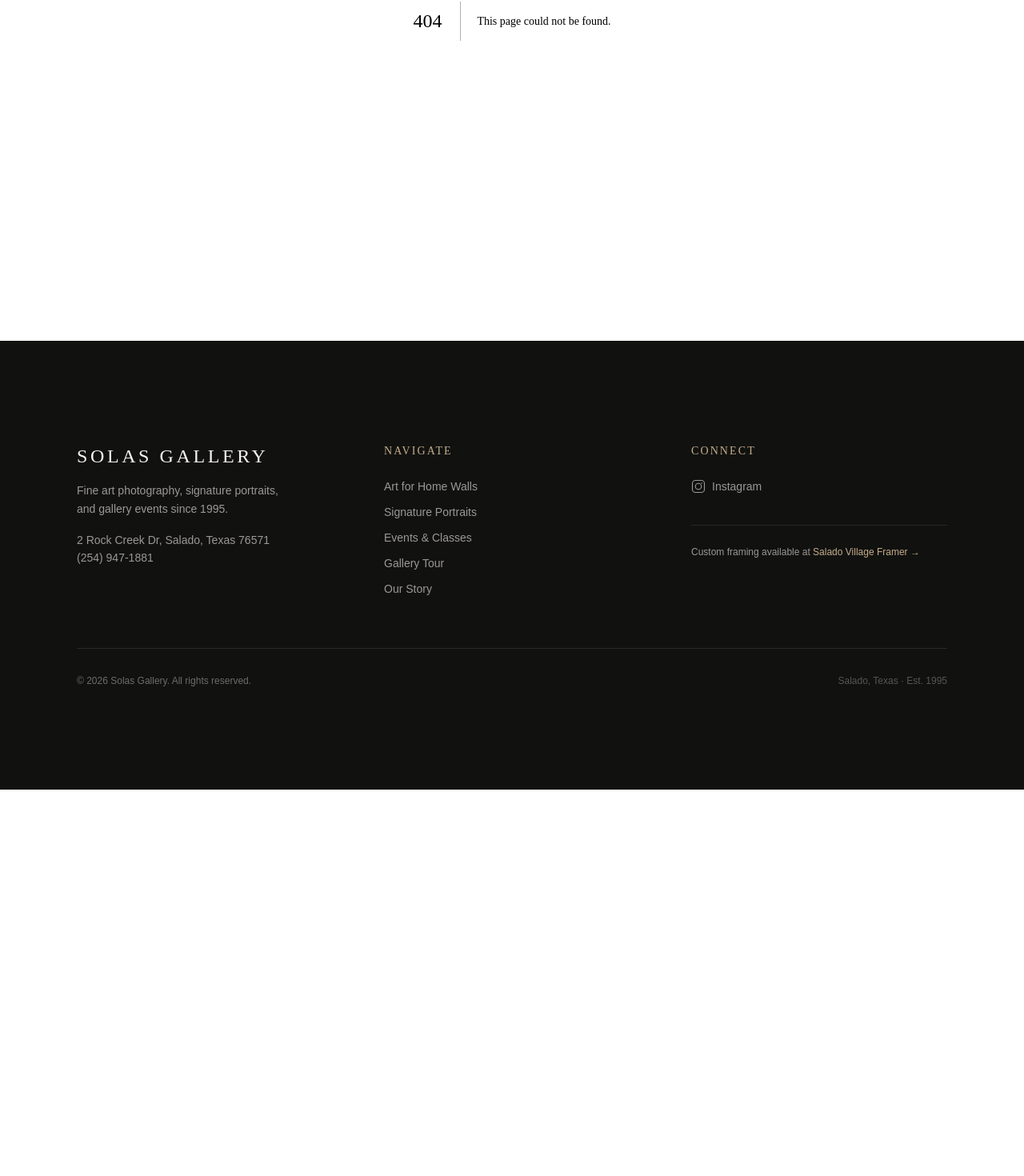
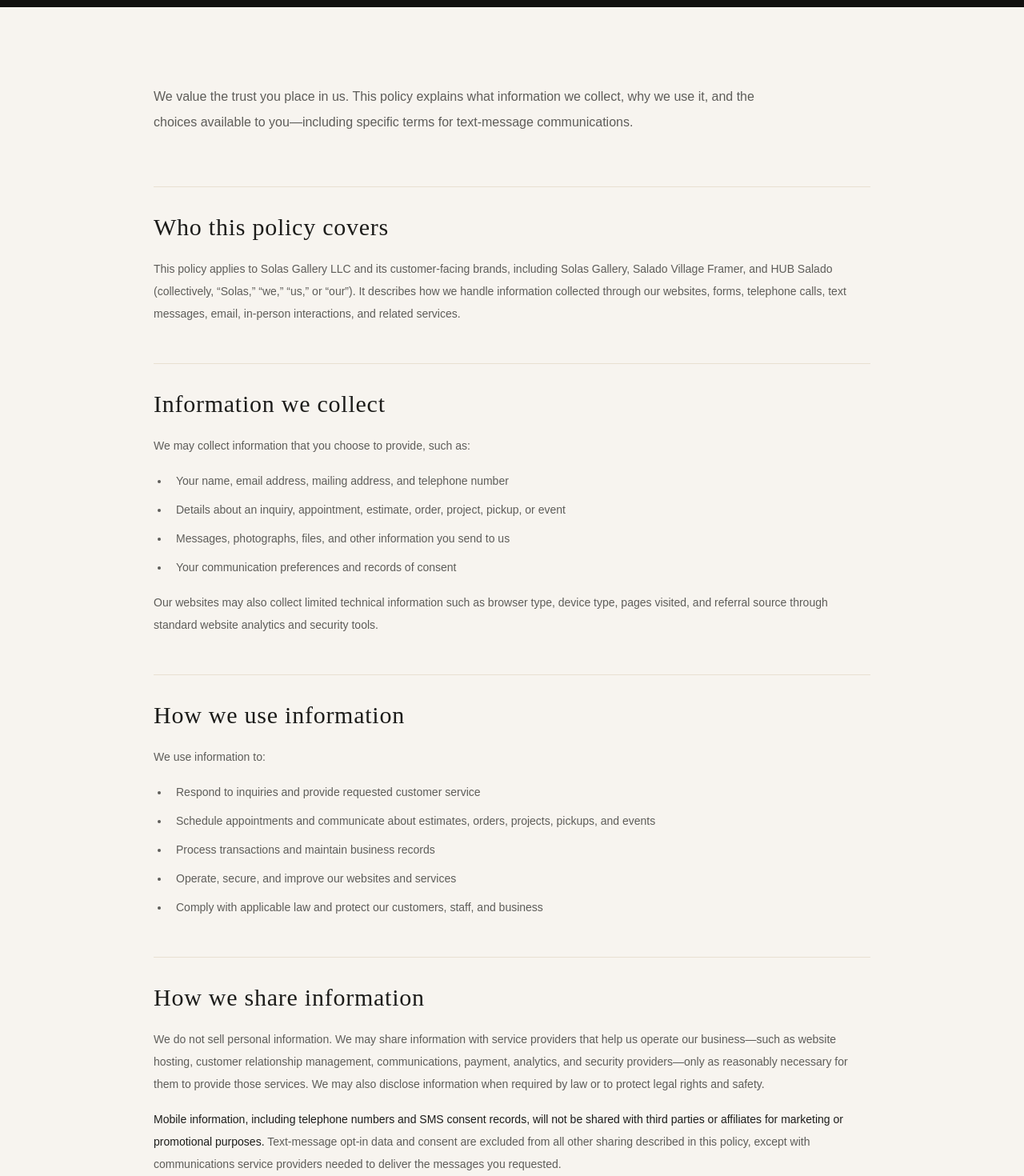
Before and after one commit to solasgallery/solas-gallery, a Next.js app: page /privacy in a window 1280 px wide. Before the commit this address had no page. Shown: the part 374-1844 px from the top of the page at 80% size. Before the commit the page ends 1361 px from the top, so only its background shows below. Built offline with nearby package versions, Linux system fonts and the light colour scheme.

Commit message:
Add privacy and SMS terms page

```diff
--- /dev/null
+++ b/src/app/privacy/page.tsx
@@ -0,0 +1,218 @@
+import type { Metadata } from 'next'
+
+export const metadata: Metadata = {
+  title: 'Privacy & SMS Terms',
+  description:
+    'Privacy policy and SMS terms for Solas Gallery LLC and its customer-facing brands.',
+  alternates: {
+    canonical: '/privacy',
+  },
+}
+
+const sections = [
+  {
+    title: 'Who this policy covers',
+    body: (
+      <p>
+        This policy applies to Solas Gallery LLC and its customer-facing brands,
+        including Solas Gallery, Salado Village Framer, and HUB Salado
+        (collectively, “Solas,” “we,” “us,” or “our”). It describes how we
+        handle information collected through our websites, forms, telephone
+        calls, text messages, email, in-person interactions, and related
+        services.
+      </p>
+    ),
+  },
+  {
+    title: 'Information we collect',
+    body: (
+      <>
+        <p>We may collect information that you choose to provide, such as:</p>
+        <ul>
+          <li>Your name, email address, mailing address, and telephone number</li>
+          <li>Details about an inquiry, appointment, estimate, order, project, pickup, or event</li>
+          <li>Messages, photographs, files, and other information you send to us</li>
+          <li>Your communication preferences and records of consent</li>
+        </ul>
+        <p>
+          Our websites may also collect limited technical information such as
+          browser type, device type, pages visited, and referral source through
+          standard website analytics and security tools.
+        </p>
+      </>
+    ),
+  },
+  {
+    title: 'How we use information',
+    body: (
+      <>
+        <p>We use information to:</p>
+        <ul>
+          <li>Respond to inquiries and provide requested customer service</li>
+          <li>Schedule appointments and communicate about estimates, orders, projects, pickups, and events</li>
+          <li>Process transactions and maintain business records</li>
+          <li>Operate, secure, and improve our websites and services</li>
+          <li>Comply with applicable law and protect our customers, staff, and business</li>
+        </ul>
+      </>
+    ),
+  },
+  {
+    title: 'How we share information',
+    body: (
+      <>
+        <p>
+          We do not sell personal information. We may share information with
+          service providers that help us operate our business—such as website
+          hosting, customer relationship management, communications, payment,
+          analytics, and security providers—only as reasonably necessary for
+          them to provide those services. We may also disclose information when
+          required by law or to protect legal rights and safety.
+        </p>
+        <p>
+          <strong>
+            Mobile information, including telephone numbers and SMS consent
+            records, will not be shared with third parties or affiliates for
+            marketing or promotional purposes.
+          </strong>{' '}
+          Text-message opt-in data and consent are excluded from all other
+          sharing described in this policy, except with communications service
+          providers needed to deliver the messages you requested.
+        </p>
+      </>
+    ),
+  },
+  {
+    title: 'SMS terms and consent',
+    body: (
+      <>
+        <p>
+          When you ask us to communicate by text message or verbally consent to
+          receive texts, Solas Gallery LLC may send low-volume, one-to-one
+          customer-service messages related to your inquiry, appointment,
+          estimate, order, project, pickup, or event. We do not use purchased
+          lists or send unsolicited bulk promotional messages.
+        </p>
+        <ul>
+          <li>Message frequency varies according to your interaction with us.</li>
+          <li>Message and data rates may apply.</li>
+          <li>Reply <strong>STOP</strong> at any time to opt out.</li>
+          <li>Reply <strong>HELP</strong> for assistance.</li>
+          <li>Consent to receive text messages is not a condition of purchase.</li>
+        </ul>
+        <p>
+          For help, call{' '}
+          <a href="tel:+12549471881">(254) 947-1881</a> or email{' '}
+          <a href="mailto:cherie@solasgallery.com">cherie@solasgallery.com</a>.
+        </p>
+      </>
+    ),
+  },
+  {
+    title: 'Retention and security',
+    body: (
+      <p>
+        We retain information only as long as reasonably necessary for the
+        purposes described above, including customer service, business records,
+        legal obligations, and dispute resolution. We use reasonable
+        administrative, technical, and physical safeguards, but no method of
+        electronic storage or transmission is completely secure.
+      </p>
+    ),
+  },
+  {
+    title: 'Your choices',
+    body: (
+      <p>
+        You may ask to review, correct, or delete personal information we hold
+        about you, subject to applicable legal and recordkeeping requirements.
+        You may unsubscribe from email using the link in the message and may
+        stop text messages at any time by replying STOP.
+      </p>
+    ),
+  },
+  {
+    title: 'Children’s privacy',
+    body: (
+      <p>
+        Our services are not directed to children under 13, and we do not
+        knowingly collect personal information from children under 13. If you
+        believe a child has provided us personal information, please contact us
+        so we can address it.
+      </p>
+    ),
+  },
+  {
+    title: 'Changes to this policy',
+    body: (
+      <p>
+        We may update this policy as our services or legal obligations change.
+        The effective date below identifies the current version.
+      </p>
+    ),
+  },
+]
+
+export default function PrivacyPage() {
+  return (
+    <>
+      <section className="bg-deep px-6 pb-16 pt-36 text-cream md:px-12 md:pb-20 md:pt-40">
+        <div className="mx-auto max-w-4xl">
+          <p className="mb-5 font-body text-xs uppercase tracking-[0.22em] text-stone">
+            Solas Gallery LLC
+          </p>
+          <h1 className="font-display text-4xl tracking-wide md:text-6xl">
+            Privacy &amp; SMS Terms
+          </h1>
+          <p className="mt-6 max-w-2xl font-body text-sm leading-relaxed text-cream/60">
+            Effective August 20, 2026
+          </p>
+        </div>
+      </section>
+
+      <section className="bg-cream px-6 py-16 md:px-12 md:py-24">
+        <div className="mx-auto max-w-4xl">
+          <p className="mb-16 max-w-3xl font-body text-base leading-8 text-charcoal/70">
+            We value the trust you place in us. This policy explains what
+            information we collect, why we use it, and the choices available to
+            you—including specific terms for text-message communications.
+          </p>
+
+          <div className="space-y-12">
+            {sections.map((section) => (
+              <section key={section.title} className="border-t border-stone/30 pt-8">
+                <h2 className="mb-5 font-display text-2xl tracking-wide text-charcoal md:text-3xl">
+                  {section.title}
+                </h2>
+                <div className="space-y-4 font-body text-sm leading-7 text-charcoal/70 [&_a]:border-b [&_a]:border-stone [&_a]:text-charcoal [&_a]:transition-colors hover:[&_a]:border-charcoal [&_li]:ml-5 [&_li]:list-disc [&_li]:pl-2 [&_strong]:font-medium [&_strong]:text-charcoal [&_ul]:space-y-2">
+                  {section.body}
+                </div>
+              </section>
+            ))}
+          </div>
+
+          <section className="mt-12 border-t border-stone/30 pt-8">
+            <h2 className="mb-5 font-display text-2xl tracking-wide text-charcoal md:text-3xl">
+              Contact us
+            </h2>
+            <address className="not-italic font-body text-sm leading-7 text-charcoal/70">
+              Solas Gallery LLC
+              <br />
+              2 Rock Creek Dr
+              <br />
+              Salado, TX 76571
+              <br />
+              <a className="border-b border-stone text-charcoal" href="tel:+12549471881">
+                (254) 947-1881
+              </a>
+              <br />
+              <a className="border-b border-stone text-charcoal" href="mailto:cherie@solasgallery.com">
+                cherie@solasgallery.com
+              </a>
+            </address>
+          </section>
+        </div>
+      </section>
+    </>
+  )
+}
```
